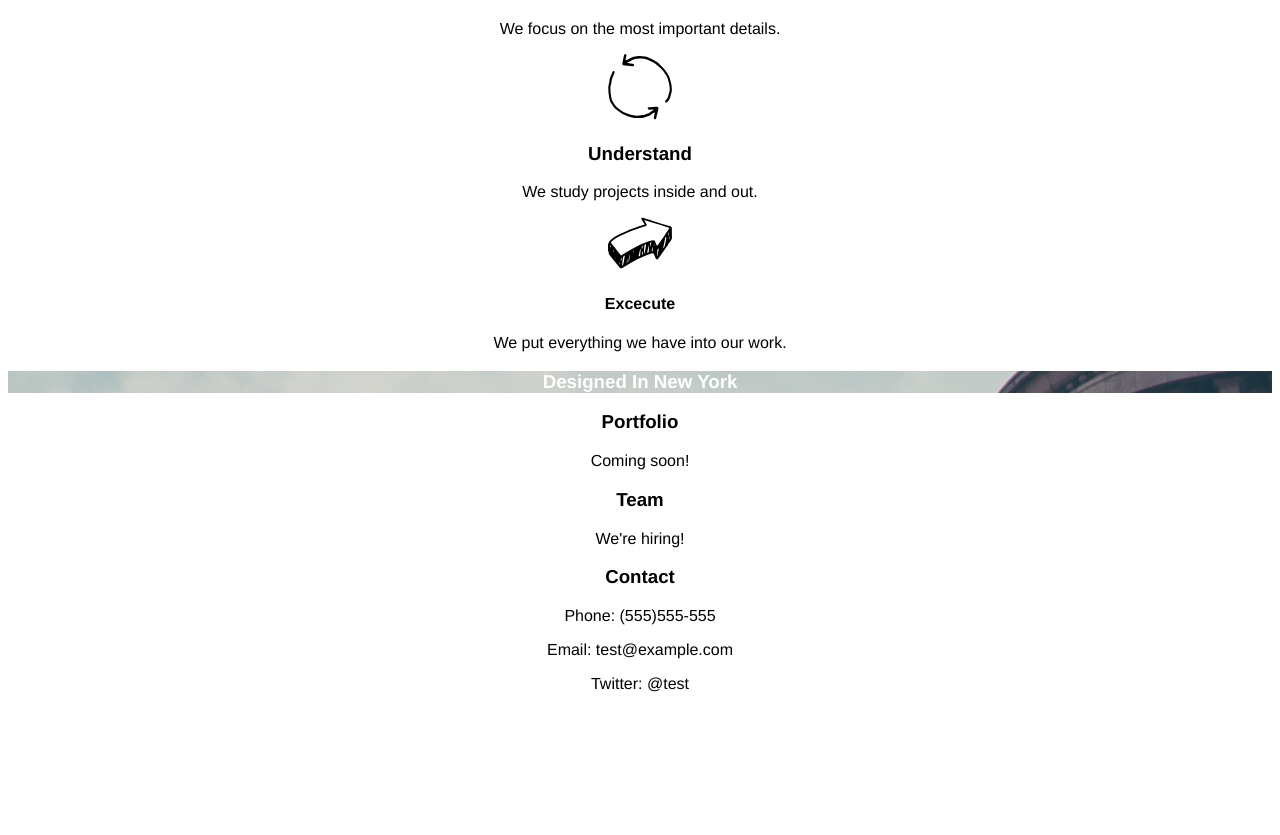
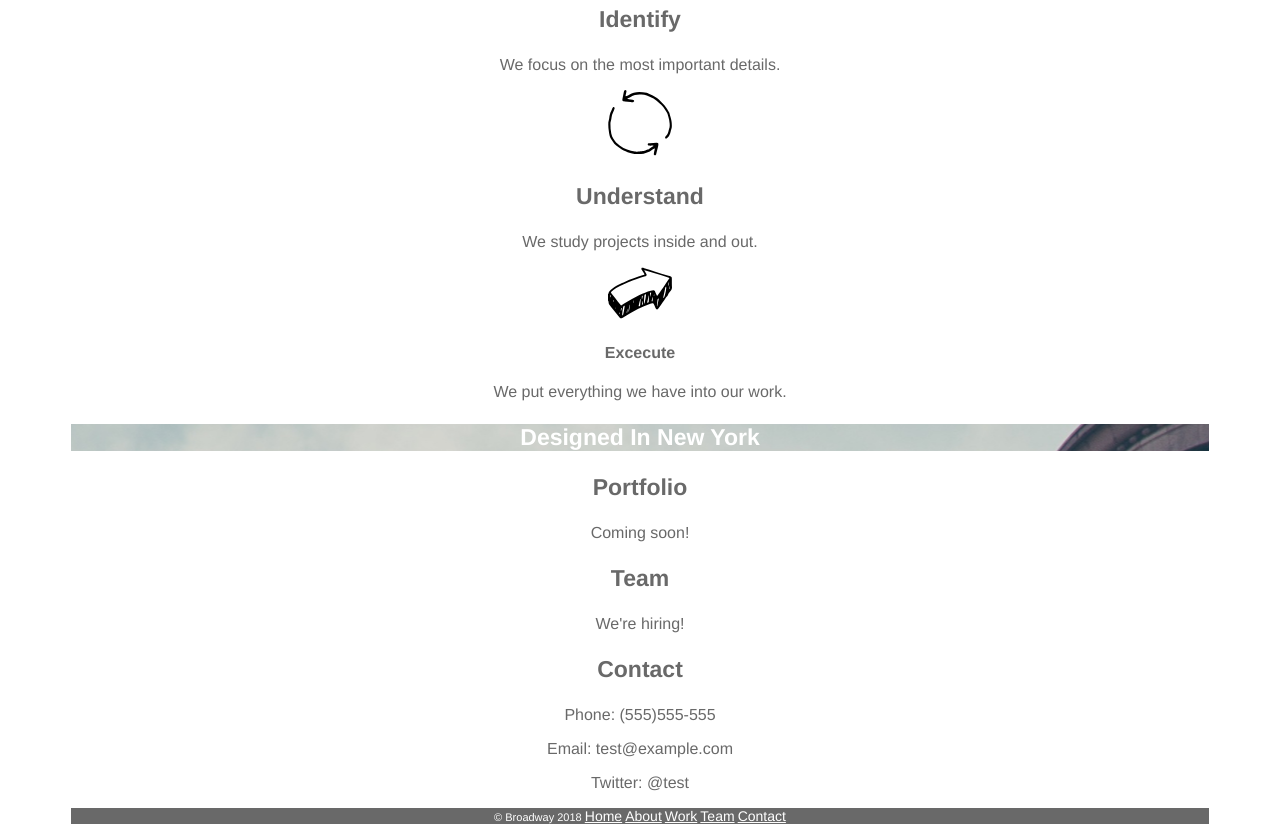
Before and after one commit to AndrewHenriquez/fccBroadway, a plain HTML site: page index.html in a window 1280 px wide. Shown: the part 474-1309 px from the top of the page. Before the commit the page ends 1183 px from the top, so only its background shows below. Drawn offline with Linux system fonts and the light colour scheme.

Commit message:
All elements in place, with personal design decisions in some places

```diff
--- a/css/style.css
+++ b/css/style.css
@@ -2,6 +2,12 @@
 body {
   font-family: Helvetica;
   text-align: center;
+}
+
+#wrapper {
+  width: 90%;
+  margin-left: auto;
+  margin-right: auto;
 }
 
 #header {
@@ -17,9 +23,38 @@ body {
 #header a {
   color: white;
   font-weight: bold;
+  /*While I would have normally set this to font-size 18px in accordance with the design doc, this actually resulted in a header that is SLIGHTLY larger than the header itself, causing the background image to begin tiling*/
 }
 
 #newYorkBanner {
   background-image: url("../images/the-flatiron-building.png");
   color: white;
 }
+
+#ourProcess {
+  color: dimgray;
+}
+
+#ourProcess h2 {
+  font-size: 32px;
+}
+
+h3 {
+  font-size: 23px;
+}
+
+#origin {
+  color: dimgray;
+}
+
+#footer {
+  background-color: dimgray;
+  color: white;
+  font-size: 11px;
+}
+
+#footer a {
+  color: white;
+  font-size: 14px;
+  /*Again, keeping the footer text center-aligned was a personal design choice rather than lack of ability*/
+}
--- a/index.html
+++ b/index.html
@@ -46,6 +46,12 @@
         <p>Email: test@example.com</p>
         <p>Twitter: @test</p>
       </div> <!-- end origin -->
+
+      <div id="footer">
+        <p>&copy Broadway 2018 <a href="#">Home</a> <a href="#">About</a> <a href="#">Work</a> <a href="#">Team</a> <a href="#">Contact</a>
+        </p>
+      </div>
+
     </div> <!-- end wrapper-->
   </body>
 </html>
```
